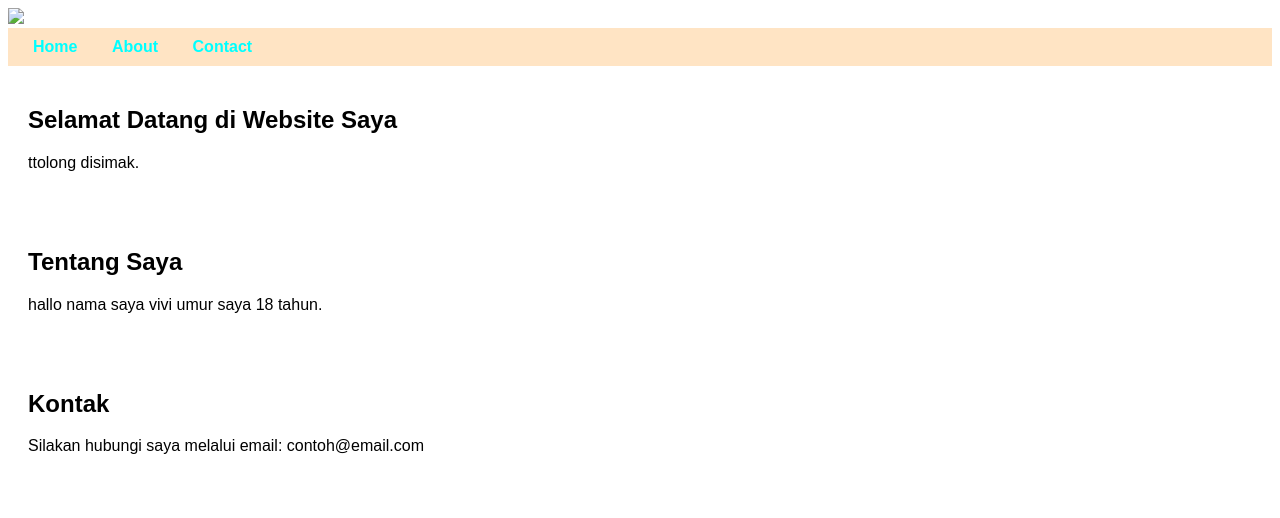
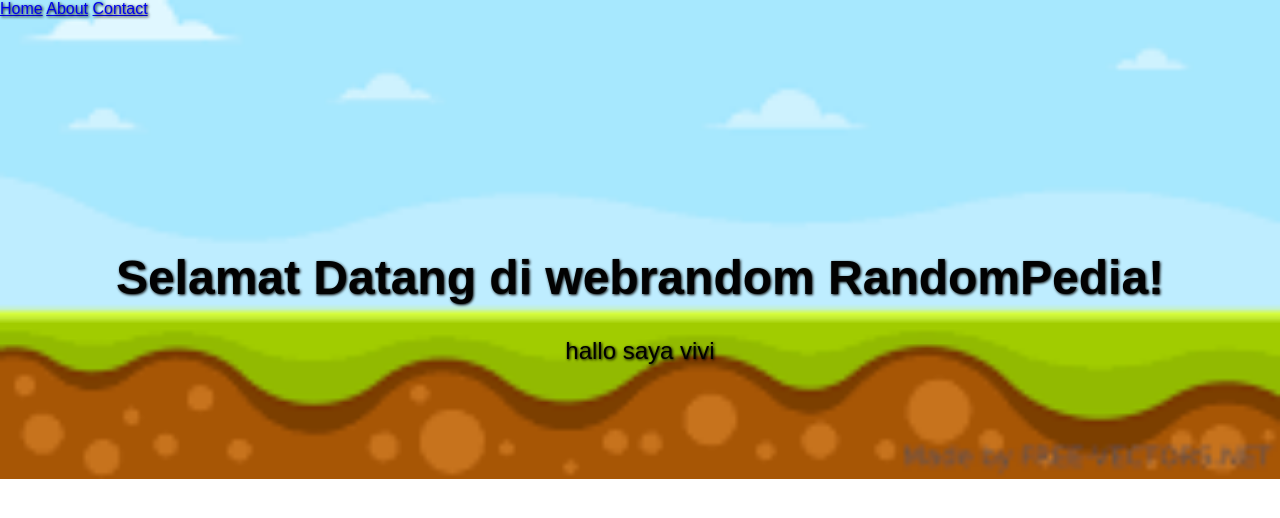
Before and after one commit to asridaalunat/webrandom, a plain HTML site: page webrandompedia-main/vivi.html in a window 1280 px wide. Drawn offline with Linux system fonts and the light colour scheme.

Commit message:
webrandompedia
semoga uasnya sukses AMIN

```diff
--- /dev/null
+++ b/main.css
@@ -0,0 +1,25 @@
+body {
+    margin: 0;
+    padding: 0;
+    background-image: ('image.png'); /* Gambar lokal */;
+    background-size: cover;
+    background-position: center;
+    background-repeat: no-repeat;
+    height: 100vh;
+    color: white;
+    font-family: 'Arial', sans-serif;
+    text-shadow: 1px 1px 3px black;
+}
+
+.content {
+    text-align: center;
+    padding-top: 200px;
+}
+
+h1 {
+    font-size: 48px;
+}
+
+p {
+    font-size: 24px;
+}
--- a/webrandompedia-main/vivi.html
+++ b/webrandompedia-main/vivi.html
@@ -2,65 +2,50 @@
 <html lang="id">
 <head>
     <meta charset="UTF-8">
-    <meta name="viewport" content="width=device-width, initial-scale=1.0">
-    <title>Website vivi</title>
-    <head>
-    <body>
-        <img id="gambar" src="webrandompedia-main/img/images.png" width="100%">
-    </body>
-    </head>
+    <title>vivi</title>
+    <link rel="stylesheet" type="text css" href="main.css">
+
     <style>
-        /* Gaya dasar untuk navigasi */
         body {
-            font-family: Arial, sans-serif;
+            margin: 0;
+            padding: 0;
+          background-image: url(img/images.png);
+            background-size: cover;
+            background-position: center;
+            background-repeat: no-repeat;
+            height: 0vh;
+            color: rgb(2, 2, 2);
+            font-family: 'Arial', sans-serif;
+            text-shadow: 1px 1px 3px black;
         }
 
-        nav {
-            background-color: bisque;
-            padding: 10px;
+        .content {
+            text-align: center;
+            padding-top: 200px;
         }
 
-        nav a {
-            color: aqua;
-            text-decoration: none;
-            margin: 0 15px;
-            font-weight: bold;
+        h1 {
+            font-size: 48px;
         }
 
-        nav a:hover {
-            color: cyan;
-        }
-
-        section {
-            padding: 20px;
+        p {
+            font-size: 24px;
         }
     </style>
+<body>
+    <nav>
+        <a href="index.html">Home</a>
+        <a href="index.html">About</a>
+        <a href="index.html">Contact</a>
+    </nav>
+</body>
 </head>
 <body>
-    <!-- Navigasi -->
-    <nav>
-        <a href="#home">Home</a>
-        <a href="#about">About</a>
-        <a href="#contact">Contact</a>
-    </nav>
 
-    <!-- Bagian Home -->
-    <section id="home">
-        <h1>Selamat Datang di Website Saya</h1>
-        <p>ttolong disimak.</p>
-    </section>
-
-    <!-- Bagian About -->
-    <section id="about">
-        <h1>Tentang Saya</h1>
-        <p>hallo nama saya vivi umur saya 18 tahun.</p>
-    </section>
-
-    <!-- Bagian Contact -->
-    <section id="contact">
-        <h1>Kontak</h1>
-        <p>Silakan hubungi saya melalui email: contoh@email.com</p>
-    </section>
+    <div class="content">
+        <h1>Selamat Datang di webrandom RandomPedia!</h1>
+        <p>hallo saya vivi </p>
+    </div>
 
 </body>
 </html>
```
Also changed, not shown: webrandompedia-main/arwi.html (line endings or trailing spaces), webrandompedia-main/img/download.jpg (added), webrandompedia-main/main.css (added).
